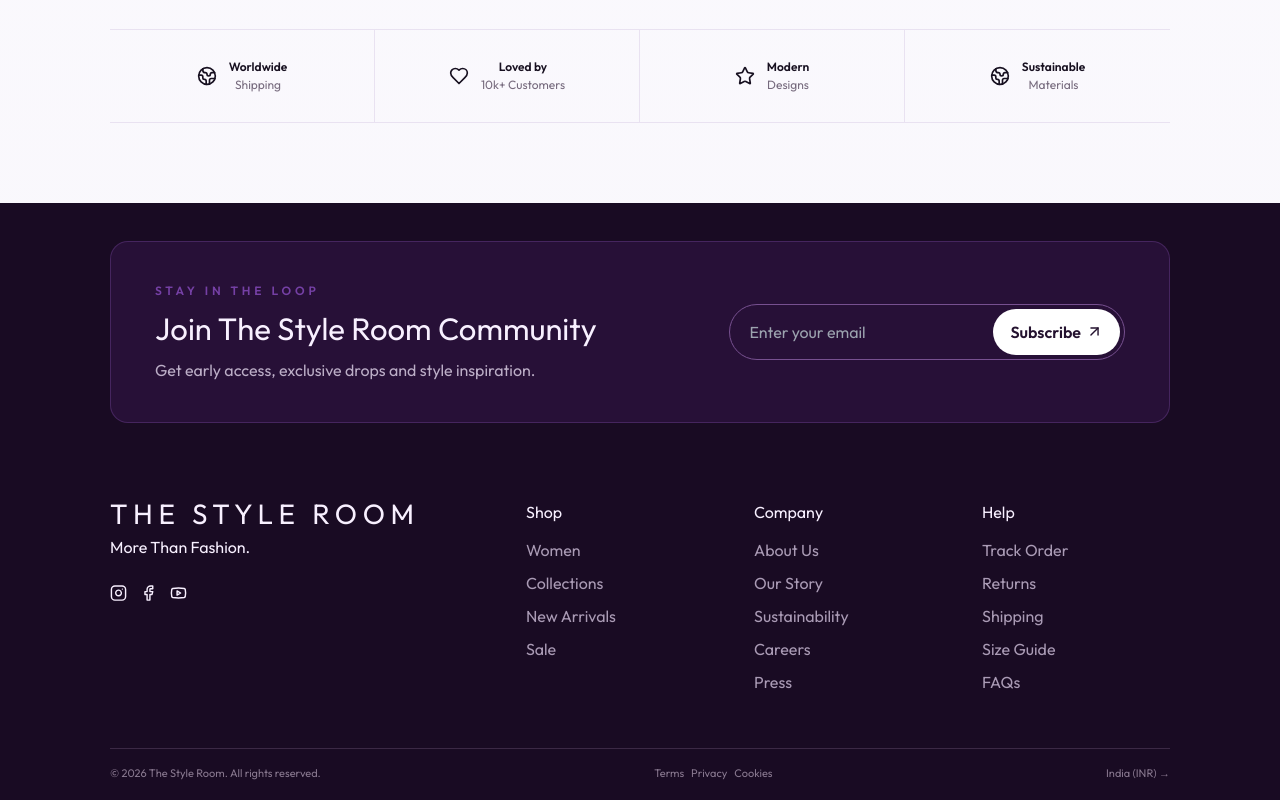
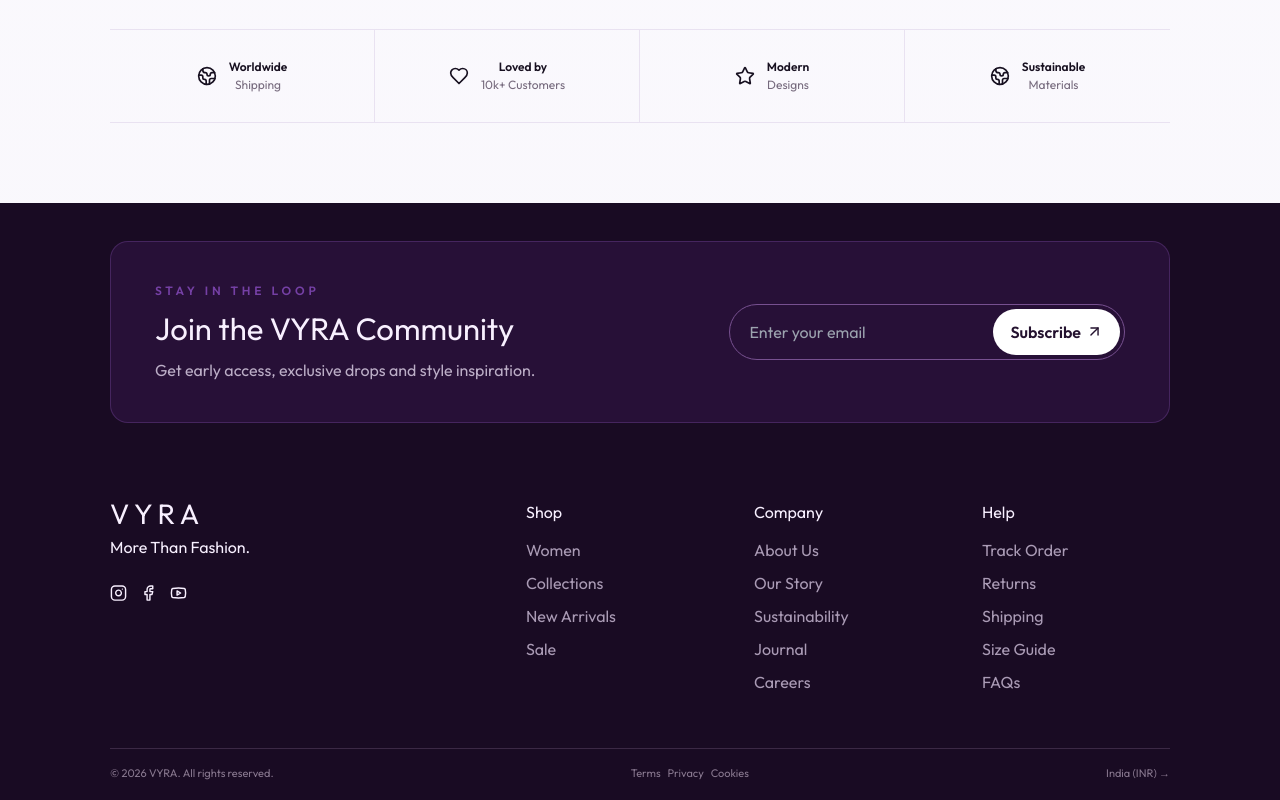
Before and after one commit to harshvardhansinghdhakad/TheStyleRoom, a Next.js app: page / in a window 1280 px wide. Shown: the part 2884-3684 px from the top of the page. Built offline with nearby package versions, Linux system fonts and the light colour scheme; no server answers; the database is empty.

Commit message:
fix: make all navigation buttons working with proper routing

```diff
--- a/src/App.tsx
+++ b/src/App.tsx
@@ -12,38 +12,50 @@
 import Footer from '@/components/Footer';
 import AdminPanel from '@/components/AdminPanel';
 
-type Category = 'home' | 'new' | 'dresses' | 'tops';
+type Category = 'home' | 'new' | 'dresses' | 'tops' | 'about' | 'journal';
 
 const categoryTitles: Record<Category, string> = {
   home: '',
   new: 'New Arrivals',
-  dresses: 'One Piece',
-  tops: 'Shirts & Tops',
+  dresses: 'Women',
+  tops: 'Collections',
+  about: 'About VYRA',
+  journal: 'Our Journal',
 };
 
 const categorySubtitles: Record<Category, string> = {
   home: '',
   new: 'Fresh styles just landed — discover the latest additions to our collection.',
-  dresses: 'From flowing maxis to sleek slips, find the perfect one-piece for every occasion.',
-  tops: 'Elevated shirts and tops to complete your look.',
+  dresses: 'From flowing maxis to sleek slips, find the perfect piece for every occasion.',
+  tops: 'Elevated collections and curated styles.',
+  about: 'The story behind the styles.',
+  journal: 'Fashion insights, trends, and beyond.',
 };
 
 const categoryMeta: Record<Category, { title: string; description: string }> = {
   home: {
-    title: "The Style Room — Women's Fashion Boutique | One Piece, Shirts & Tops",
-    description: "Shop the latest women's fashion at The Style Room. Discover curated one-piece dresses, stylish shirts, elegant tops, and new arrivals. Free shipping on orders over ₹5,000.",
+    title: "VYRA — Modern Fashion | The Style Room",
+    description: "Shop the latest fashion at VYRA. Discover curated styles, new arrivals. Free shipping on orders over ₹5,000.",
   },
   new: {
-    title: "New Arrivals — Latest Women's Fashion | The Style Room",
-    description: "Shop the newest women's fashion arrivals at The Style Room. Fresh one-piece dresses, shirts, and tops just landed. Stay ahead of the trend with our latest collection.",
+    title: "New Arrivals — Latest Fashion | VYRA",
+    description: "Shop the newest fashion arrivals at VYRA. Fresh pieces just landed. Stay ahead of the trend with our latest collection.",
   },
   dresses: {
-    title: "One Piece Dresses — Women's Fashion | The Style Room",
-    description: "Shop one-piece dresses at The Style Room. From flowing maxis to sleek slips, find the perfect one-piece for every occasion. Quality pieces for the modern woman.",
+    title: "Women's Fashion | VYRA",
+    description: "Shop women's fashion at VYRA. Quality pieces for the modern woman.",
   },
   tops: {
-    title: "Shirts & Tops — Women's Fashion | The Style Room",
-    description: "Shop elevated shirts and tops at The Style Room. Complete your look with our curated collection of stylish shirts, blouses, and tops for the modern woman.",
+    title: "Collections | VYRA",
+    description: "Shop curated collections at VYRA. Complete your look.",
+  },
+  about: {
+    title: "About Us | VYRA",
+    description: "Learn more about VYRA, our story, and our commitment to modern fashion.",
+  },
+  journal: {
+    title: "Journal | VYRA",
+    description: "Read the latest fashion insights, trends, and news on the VYRA Journal.",
   },
 };
 
@@ -161,6 +173,7 @@
           <Hero
             onShopNow={() => handleCategoryChange('dresses')}
             onNewArrivals={() => handleCategoryChange('new')}
+            onNavigate={(cat) => handleCategoryChange(cat)}
           />
         )}
 
@@ -220,7 +233,7 @@
             )}
 
             {/* Products grid */}
-            {!loading && !error && (
+            {!loading && !error && activeCategory !== 'about' && activeCategory !== 'journal' && (
               <>
                 {products.length === 0 ? (
                   <div className="text-center py-20">
@@ -239,6 +252,14 @@
                   </div>
                 )}
               </>
+            )}
+
+            {/* Static Content for About/Journal */}
+            {(activeCategory === 'about' || activeCategory === 'journal') && (
+              <div className="text-center py-20 max-w-2xl mx-auto">
+                <h3 className="text-2xl font-serif mb-4">Coming Soon</h3>
+                <p className="text-charcoal-500">We are currently working on this section. Check back later for updates!</p>
+              </div>
             )}
           </div>
         </section>
--- a/src/components/Header.tsx
+++ b/src/components/Header.tsx
@@ -2,13 +2,13 @@
 import { Search, ShoppingBag, Menu, X } from 'lucide-react';
 import { useState } from 'react';
 import { useCart } from '@/lib/cart';
-type Category = 'home' | 'new' | 'dresses' | 'tops';
+type Category = 'home' | 'new' | 'dresses' | 'tops' | 'about' | 'journal';
 type Props = { activeCategory: Category; onCategoryChange: (cat: Category) => void; searchQuery: string; onSearchChange: (q: string) => void };
 export default function Header({ activeCategory, onCategoryChange, searchQuery, onSearchChange }: Props) {
- const { totalItems, openCart } = useCart(); const [open,setOpen]=useState(false); const nav=[['Women','home'],['Collections','new'],['About','home'],['Journal','home']] as const;
+ const { totalItems, openCart } = useCart(); const [open,setOpen]=useState(false); const nav=[['Women','dresses'],['Collections','tops'],['About','about'],['Journal','journal']] as const;
  return <>
   <header className="mobile-header md:hidden"><button onClick={()=>setOpen(!open)}>{open?<X/>:<Menu/>}</button><button className="mobile-logo" onClick={()=>onCategoryChange('home')}>VYRA</button><button className="relative" onClick={openCart}><ShoppingBag/><span>{totalItems}</span></button></header>
-  {open && <div className="mobile-menu md:hidden">{nav.map(([label,cat])=><button key={label} onClick={()=>{onCategoryChange(cat);setOpen(false)}}>{label}</button>)}</div>}
+  {open && <div className="mobile-menu md:hidden">{nav.map(([label,cat])=><button key={label} onClick={()=>{onCategoryChange(cat as Category);setOpen(false)}}>{label}</button>)}</div>}
   <div className="desktop-search"><div className="search-inner"><Search size={17}/><input value={searchQuery} onChange={e=>onSearchChange(e.target.value)} placeholder="Search your style..."/></div></div>
  </>;
 }
--- a/src/components/Hero.tsx
+++ b/src/components/Hero.tsx
@@ -2,14 +2,18 @@
 import { ArrowRight, Mail, Menu, Search, ShoppingBag } from 'lucide-react';
 import { useCart } from '@/lib/cart';
 
-type HeroProps = { onShopNow: () => void; onNewArrivals: () => void };
+type HeroProps = {
+  onShopNow: () => void;
+  onNewArrivals: () => void;
+  onNavigate: (cat: 'dresses' | 'tops' | 'about' | 'journal') => void;
+};
 
-export default function Hero({ onShopNow, onNewArrivals }: HeroProps) {
+export default function Hero({ onShopNow, onNewArrivals, onNavigate }: HeroProps) {
   const { totalItems, openCart } = useCart();
   return (
     <section className="fashion-shell pt-3 md:pt-5" aria-label="Hero banner">
       <div className="contact-pill-wrap">
-        <a href="#contact" className="contact-pill"><span className="contact-icon"><Mail size={17}/></span>CONTACT US</a>
+        <a href="mailto:support@thestyleroom.com" className="contact-pill"><span className="contact-icon"><Mail size={17}/></span>CONTACT US</a>
       </div>
       <div className="hero-card">
         <div className="hero-media">
@@ -20,7 +24,10 @@
         <div className="hero-nav">
           <button className="brand-mark" onClick={onShopNow}>VYRA</button>
           <nav className="hidden md:flex items-center gap-8">
-            <button>Women</button><button onClick={onNewArrivals}>Collections</button><button>About</button><button>Journal</button>
+            <button onClick={() => onNavigate('dresses')}>Women</button>
+            <button onClick={() => onNavigate('tops')}>Collections</button>
+            <button onClick={() => onNavigate('about')}>About</button>
+            <button onClick={() => onNavigate('journal')}>Journal</button>
           </nav>
           <div className="hero-actions">
             <Search size={18}/>
```
Also changed, not shown: src/components/Footer.tsx (+2 -2 lines).
